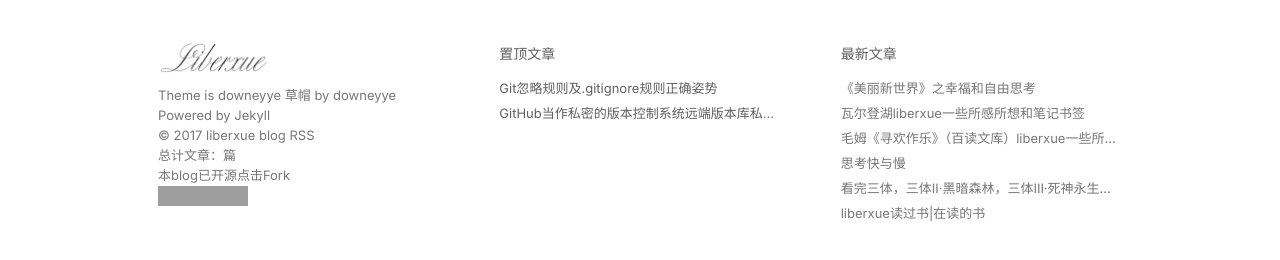
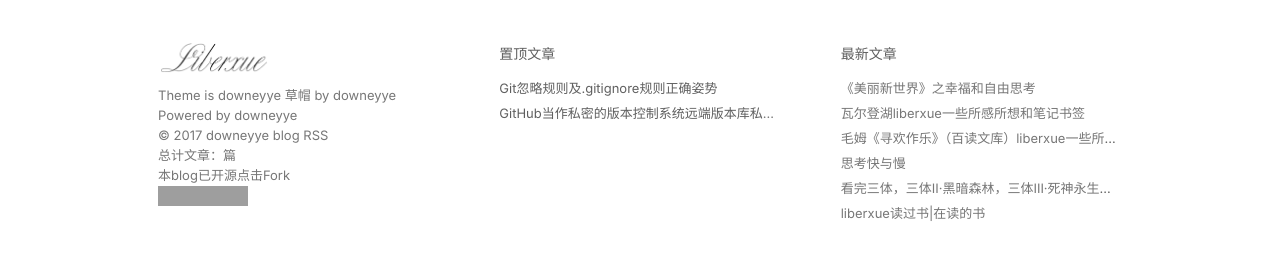
Before and after one commit to downeyye/downeyye.github.io, a Jekyll site: the page built from about.md, in a window 1280 px wide and 900 px high, scrolled down 4921 px. Shown: the part 558-818 px from the top of the window. Built offline with Jekyll 4.4.1, drawn with Linux system fonts in a browser that asks for light colours; nearby versions of some CDN libraries; comment, search, counter and statistics services are not loaded; grey boxes are pictures that could not be loaded.

Commit message:
修改 foot 第二次

```diff
--- a/_includes/foot.html
+++ b/_includes/foot.html
@@ -19,8 +19,8 @@
                          <img src="{{ site.url }}/style/images/logo-liberxue.png"   title="访问 LiberXue_blog" data-hover="LiberXue_blog" alt="LiberXue_blog" /> </a>
                     <div class="info-text">
                         <p>Theme is <a href="http://www.liberxue.com/2017/08/03/Jekyllthemes.html" title="访问 Jekyll liberxue主题"  data-hover="Jekyll liberxue"target="_blank">downeyye 草帽</a> by <a href="http://downeyye.github.io/about" target="_blank">downeyye</a></p>
-                        <p>Powered by <a href="{{ site.url }}/tags/#Jekyll" title="Jekyll" data-hover="Jekyll" target="_blank" rel="nofollow">Jekyll</a></p>
-                        <p>&copy; 2017 <a href="/feed.xml"  title="访问 liberxue blog RSS" data-hover="liberxue blog RSS">liberxue blog RSS</a></p>
+                        <p>Powered by <a href="{{ site.url }}/tags/#Jekyll" title="downeyye" data-hover="Jekyll" target="_blank" rel="nofollow">downeyye</a></p>
+                        <p>&copy; 2017 <a href="/feed.xml"  title="访问 downeyye blog RSS" data-hover="downeyye blog RSS">downeyye blog RSS</a></p>
                         <p>总计文章：{{paginator.total_posts}}篇</p>
                       <p>本blog已开源点击Fork</p><iframe src="http://ghbtns.com/github-btn.html?user=liberxue&repo=liberxue.github.io&type=fork&count=true" allowtransparency="true" frameborder="0" scrolling="0" width="95" height="20"></iframe>
                     </div>
```
